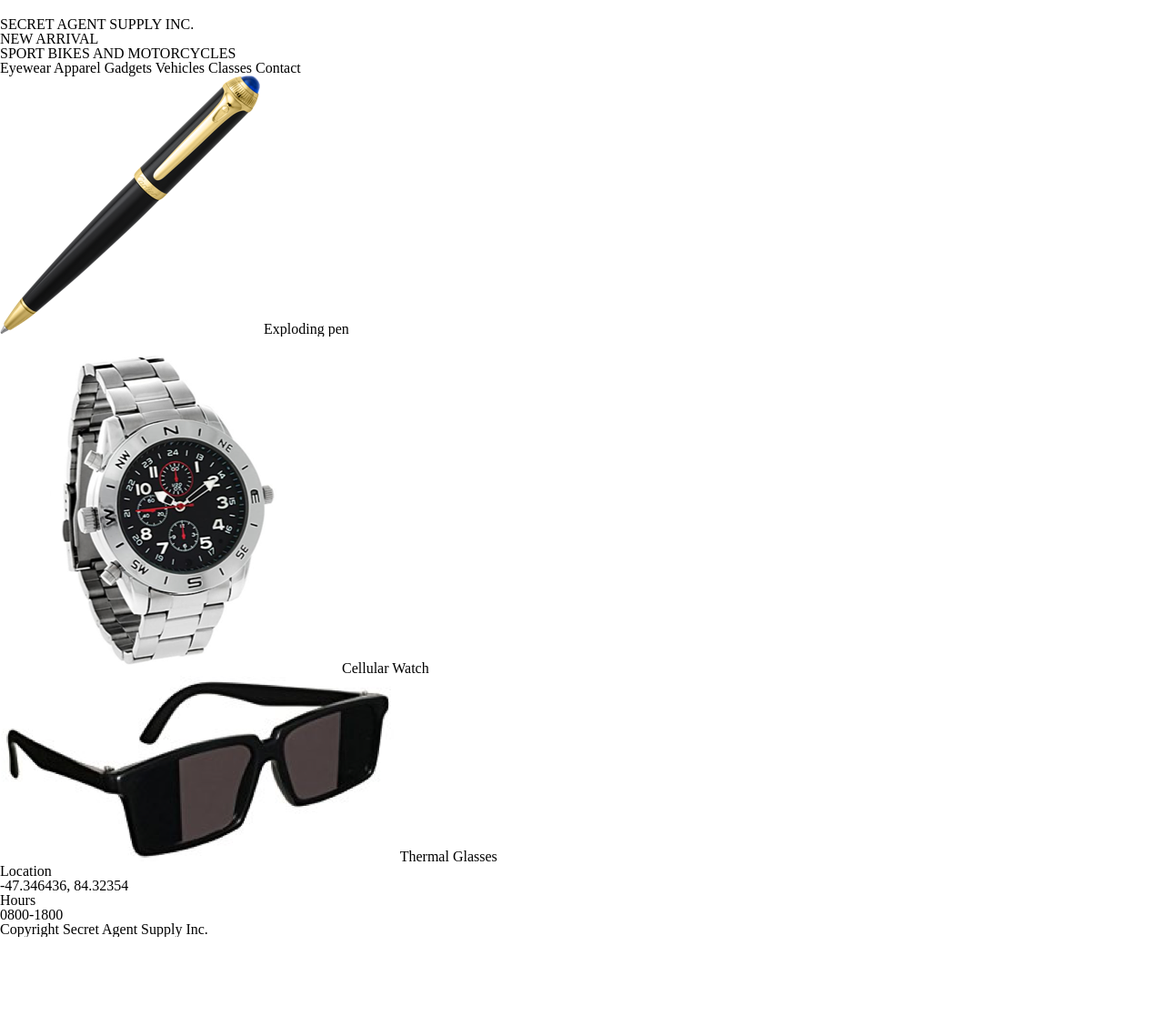
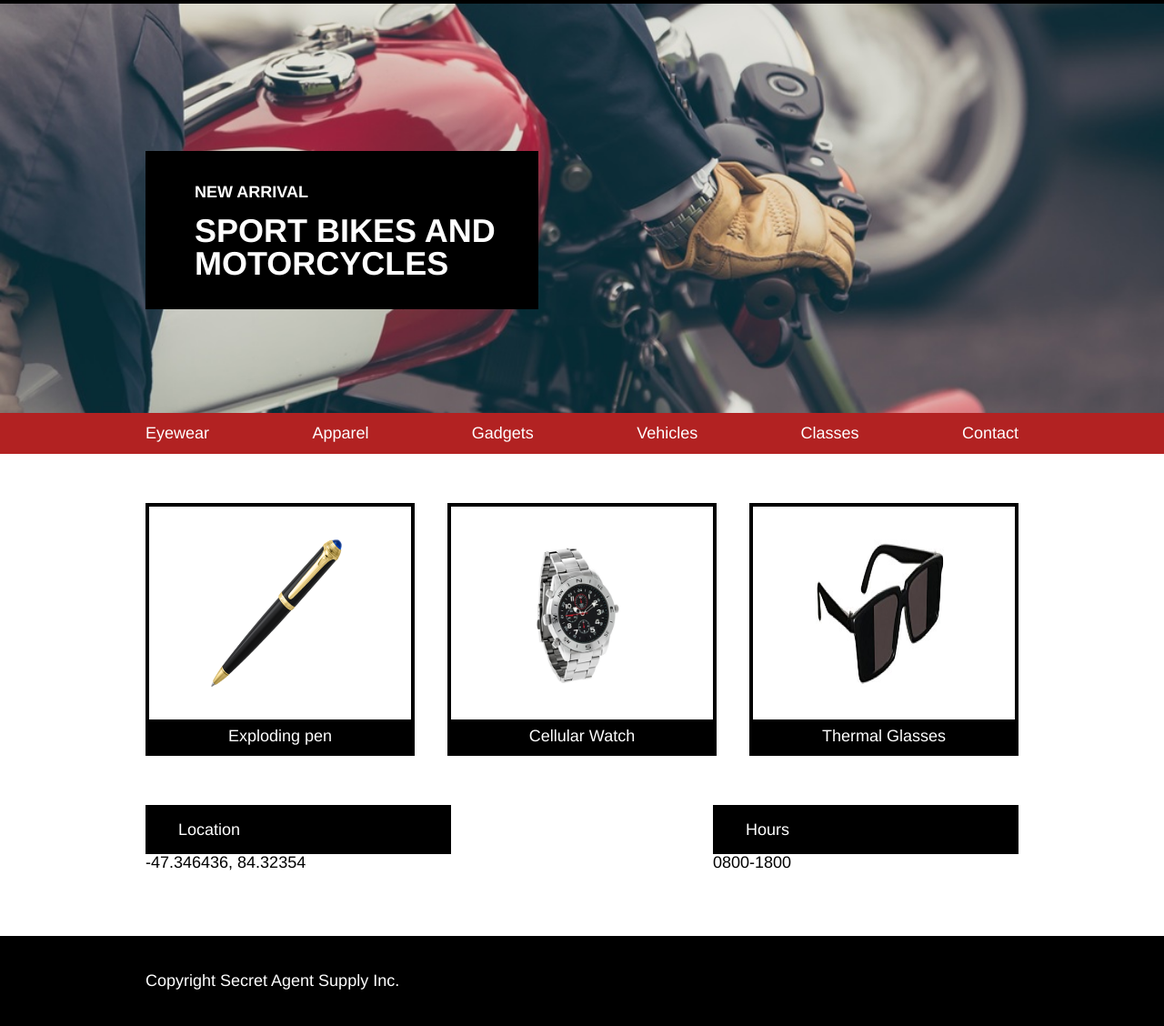
Before and after one commit to jane548/SecretAgentSupply, a plain HTML site: page index.html in a window 1280 px wide. Shown: the part 38-1166 px from the top of the page at 91% size. Before the commit the page ends 1068 px from the top, so only its background shows below. Drawn offline with Linux system fonts and the light colour scheme.

Commit message:
complete code

```diff
--- a/index.html
+++ b/index.html
@@ -6,52 +6,74 @@
     <link href="./resources/css/style.css" type="text/css" rel="stylesheet">
   </head>
   <body>
+    <!-- Header Section -->
     <header>
+      <div class="container">
         <img src="./resources/images/logo.png">
         <h2>SECRET AGENT SUPPLY INC.</h2>
+      </div>
     </header>
+    <!-- Main Banner Section -->
     <div class="banner">
+      <div class="container">
         <div class="banner-text">
           <h4>NEW ARRIVAL</h4>
           <h2>SPORT BIKES AND MOTORCYCLES</h2>
         </div>
       </div>
-    <nav id="navigation">
-      <span>Eyewear</span>
-      <span>Apparel</span>
-      <span>Gadgets</span>
-      <span>Vehicles</span>
-      <span>Classes</span>
-      <span>Contact</span>
+    </div>
+    <!-- Navigation Section -->
+    <nav>
+      <ul class="container">
+        <li>Eyewear</li>
+        <li>Apparel</li>
+        <li>Gadgets</li>
+        <li>Vehicles</li>
+        <li>Classes</li>
+        <li>Contact</li>
+      </ul>
     </nav>
-    <div class="content">
+    <!-- Products Section -->
+    <div class="container">
       <div class="products">
         <div class="item">
+          <div class="product-image">
             <img src="./resources/images/pen.png">
-          <span>Exploding pen</span>
+          </div>
+          <span class="description">Exploding pen</span>
         </div>
         <div class="item">
+          <div class="product-image">
             <img src="./resources/images/watch.png">
-          <span>Cellular Watch</span>
+          </div>
+          <span class="description">Cellular Watch</span>
         </div>
         <div class="item">
+          <div class="product-image">
             <img src="./resources/images/glasses.png">
-          <span>Thermal Glasses</span>
+          </div>
+          <span class="description">Thermal Glasses</span>
         </div>
       </div>
+    </div>
+    <!-- Info Section -->
+    <div class="container">
       <div class="info">
         <div class="text-content">
           <h4>Location</h4>
           <span>-47.346436, 84.32354</span>
         </div>
-        <div class="text-content"</span>
+        <div class="text-content">
           <h4>Hours</h4>
           <span>0800-1800</span>
         </div>
       </div>
     </div>
+    <!-- Footer Section -->
     <footer>
+      <div class="container">
         <span>Copyright Secret Agent Supply Inc.</span>
+      </div>
     </footer>
   </body>
 </html>
--- a/resources/css/style.css
+++ b/resources/css/style.css
@@ -0,0 +1,145 @@
+html, body {
+  font-size: 18px;
+  font-family: helvetica;
+}
+
+.container {
+  max-width: 960px;
+  margin: 0 auto;
+}
+/*-------------- Header Styles --------------*/
+
+header {
+  background-color: black;
+  color: white;
+}
+
+header .container {
+  display: flex;
+  align-items: center;
+}
+
+.container img {
+  height: 1.5rem;
+  padding: 0;
+  margin-left: 0.5rem;
+  margin-right: 1rem;
+}
+
+.container h2 {
+  font-size: 1rem;
+  padding: 0;
+  margin: 0.66rem 0;
+}
+
+/*------------- Main Banner Styles ---------------*/
+
+.banner {
+  background-image: url(../images/moto.jpeg);
+  background-repeat: no-repeat;
+  background-position: center;
+  background-size: cover;
+  height: 25rem;
+}
+
+.banner-text {
+  position: relative;
+  background-color: black;
+  color: white;
+  width: 24rem;
+  top: 9rem;
+}
+
+.banner-text h4 {
+  font-size: 1rem;
+  font-weight: bold;
+  padding: 2rem 0 0.25rem 3rem;
+}
+
+.banner-text h2 {
+  font-size: 2rem;
+  font-weight: bold;
+  padding-left: 3rem;
+  padding-bottom: 1.75rem;
+}
+
+/*------------- Navigation Styles -------------*/
+
+nav {
+  background-color: firebrick;
+  text-align: center;
+  width: 100%;
+}
+
+nav ul {
+  display: flex;
+  align-items: center;
+  justify-content: space-between;
+  color: white;
+  padding: 0.75rem 0;
+}
+
+/*----------- Product Styles --------------*/
+
+.products {
+  display: flex;
+  justify-content: space-between;
+  align-items: center;
+  margin: 3rem 0;
+}
+
+.item {
+  border: 4px solid black;
+  width: 30%;
+}
+
+.product-image {
+  display: flex;
+  justify-content: center;
+  align-items: center;
+  overflow: hidden;
+}
+
+.product-image img {
+  height: 9rem;
+  max-width: 8rem;
+  padding: 2rem 0;
+}
+
+.description {
+  display: block;
+  padding: 0.5rem;
+  background-color: black;
+  color: white;
+  text-align: center;
+}
+
+/*---------- Info Styles ----------*/
+
+.info {
+  display: flex;
+  justify-content: space-between;
+  margin: 3rem 0 4rem 0;
+}
+
+.text-content {
+  width: 35%;
+}
+
+.text-content h4 {
+  background-color: black;
+  color: white;
+  padding: 1rem 2rem;
+}
+
+/*--------- Footer Styles ----------*/
+
+footer {
+  background-color: black;
+  color: white;
+  text-align: left;
+}
+
+footer .container {
+  padding: 2.25rem 0;
+}
```
Lines whose indentation alone changed are shown as unchanged.
